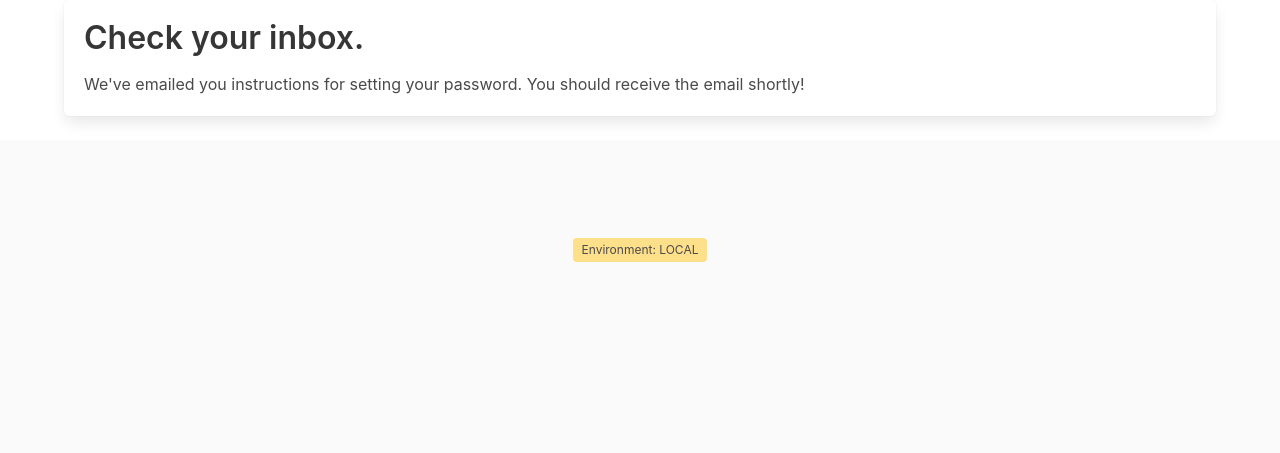
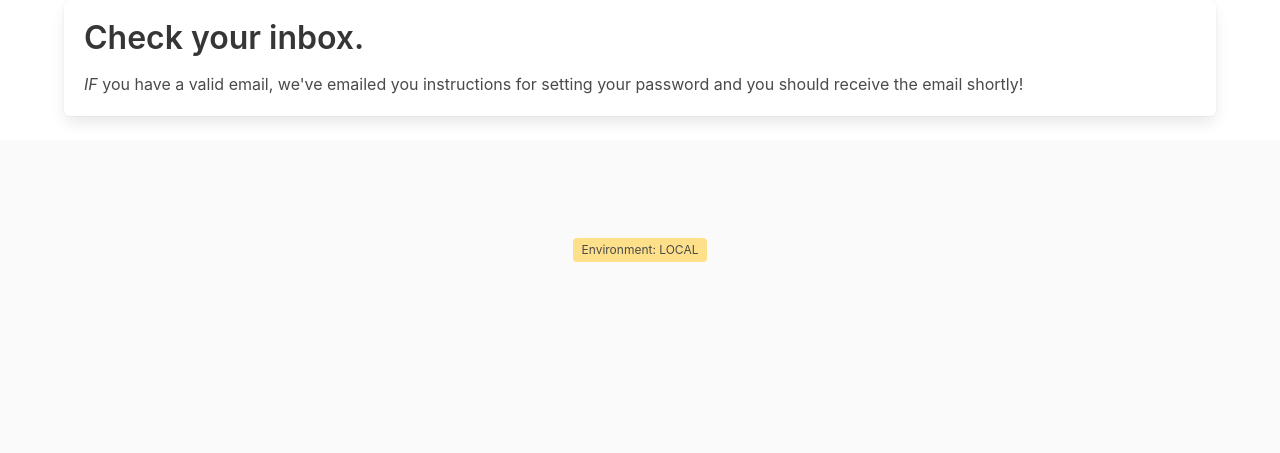
Before and after one commit to penguinpower80/p4kattendance, a Django app: page /accounts/password_reset/done/ in a window 1280 px wide. Shown: the part 176-629 px from the top of the page. Run offline with Django 4.2, Linux system fonts and the light colour scheme; some libraries are stand-ins or nearby versions.

Commit message:
Add slight change in text to password reset screen.

```diff
--- a/templates/registration/password_reset_done.html
+++ b/templates/registration/password_reset_done.html
@@ -5,5 +5,5 @@
 
 {% block content %}
             <h1>Check your inbox.</h1>
-            <p>We've emailed you instructions for setting your password. You should receive the email shortly!</p>
+            <p><em>IF</em> you have a valid email, we've emailed you instructions for setting your password and you should receive the email shortly!</p>
 {% endblock %}
```
Also changed, not shown: templates/partials/user/socialblock.html (+3 -9 lines).
